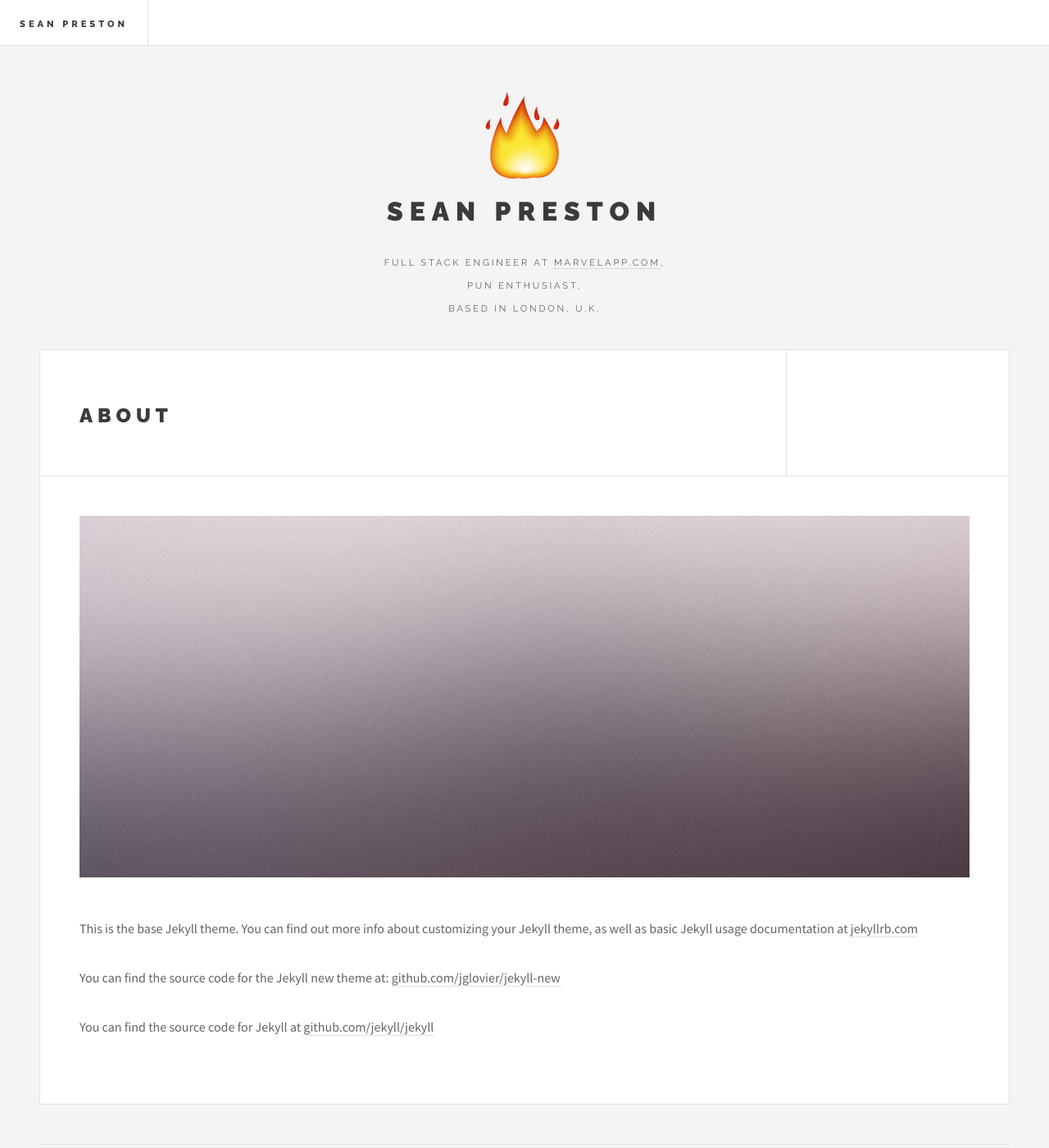
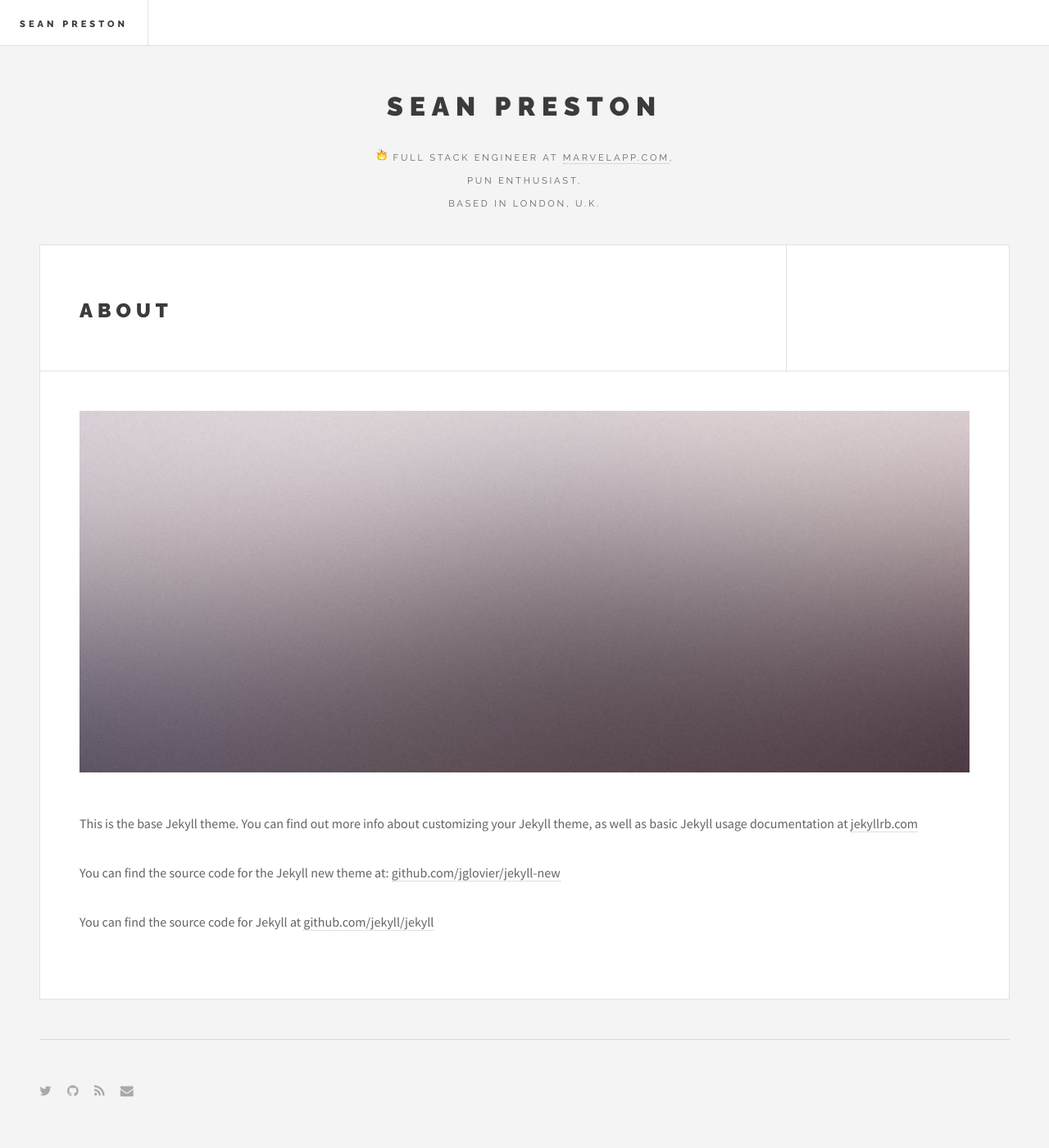
Before and after one commit to seanpreston/seanpreston.github.io, a Jekyll site: the page built from about.md, in a window 1280 px wide and 1400 px high. Shown: the whole window at 82% size. Built offline with Jekyll 4.4.1, drawn with Linux system fonts in a browser that asks for light colours.

Commit message:
amended fire emoji

```diff
--- a/_includes/intro.html
+++ b/_includes/intro.html
@@ -1,9 +1,8 @@
 <section id="intro">
-  <img class="avatar" src="/images/fire.png" alt="" />
 	<header>
     <h2>{{ site.title }}</h2>
 		<p>
-		Full Stack Engineer at <a href="marvelapp.com">marvelapp.com</a>,</br>
+		<img class="avatar" src="/images/fire.png" alt="" /> Full Stack Engineer at <a href="marvelapp.com">marvelapp.com</a>,</br>
 		Pun Enthusiast,</br>
 		Based in London, U.K.
 		</p>
--- a/css/main.css
+++ b/css/main.css
@@ -3241,9 +3241,10 @@
 /* Intro */
 
 	#intro .avatar {
-		max-width: 200px;
-		margin-left: auto;
-		margin-right: auto;
+		/*max-width: 200px;*/
+		width: 16px;
+		/*margin-left: auto;
+		margin-right: auto;*/
 	}
 
 	#intro .logo {
@@ -3334,7 +3335,7 @@
 
 	#footer .copyright {
 		color: #aaaaaa;
-    font-family: "Raleway", Helvetica, 游ゴシック体, 'Yu Gothic', YuGothic, 'ヒラギノ角ゴシック Pro', 'Hiragino Kaku Gothic Pro', メイリオ, Meiryo, Osaka, 'ＭＳ Ｐゴシック', 'MS PGothic', sans-serif;
+	    font-family: "Raleway", Helvetica, 游ゴシック体, 'Yu Gothic', YuGothic, 'ヒラギノ角ゴシック Pro', 'Hiragino Kaku Gothic Pro', メイリオ, Meiryo, Osaka, 'ＭＳ Ｐゴシック', 'MS PGothic', sans-serif;
 		font-size: 0.5em;
 		font-weight: 400;
 		letter-spacing: 0.25em;
```
